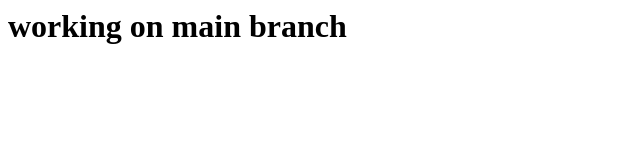
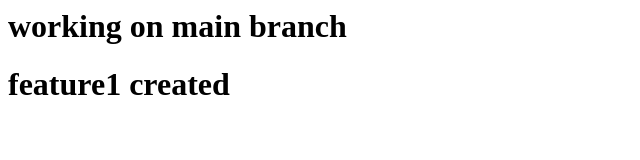
Before and after one commit to kaveritota/mergetask1, a plain HTML site: page index.html in a window 1280 px wide. Shown: the whole page, without its empty margins (0-640 px from the left). Drawn offline with Linux system fonts and the light colour scheme.

Commit message:
Feature1

```diff
--- a/index.html
+++ b/index.html
@@ -1 +1,2 @@
 <h1>working on main branch</h1>
+<h1>feature1 created </h1>
```
Also changed, not shown: abc.html (added, +1 -0 lines).
